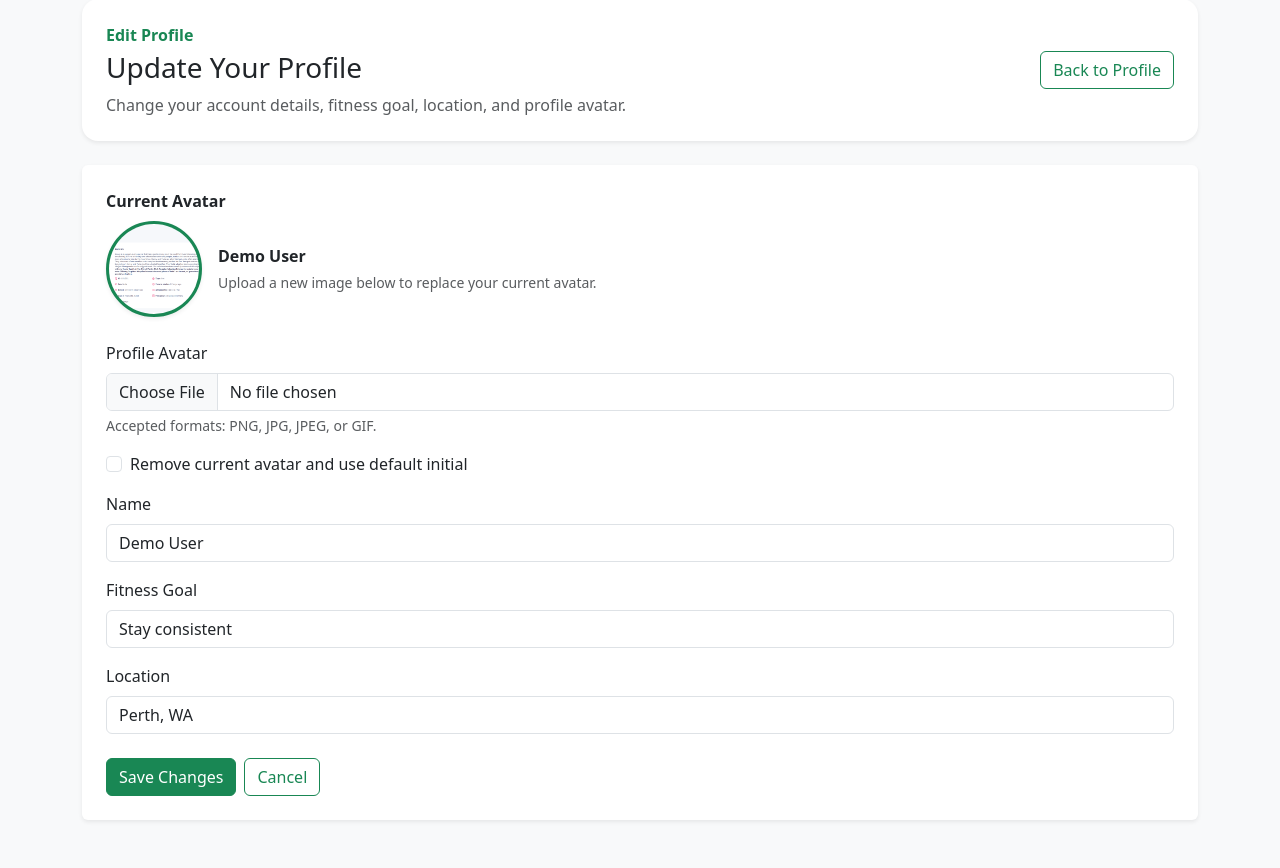
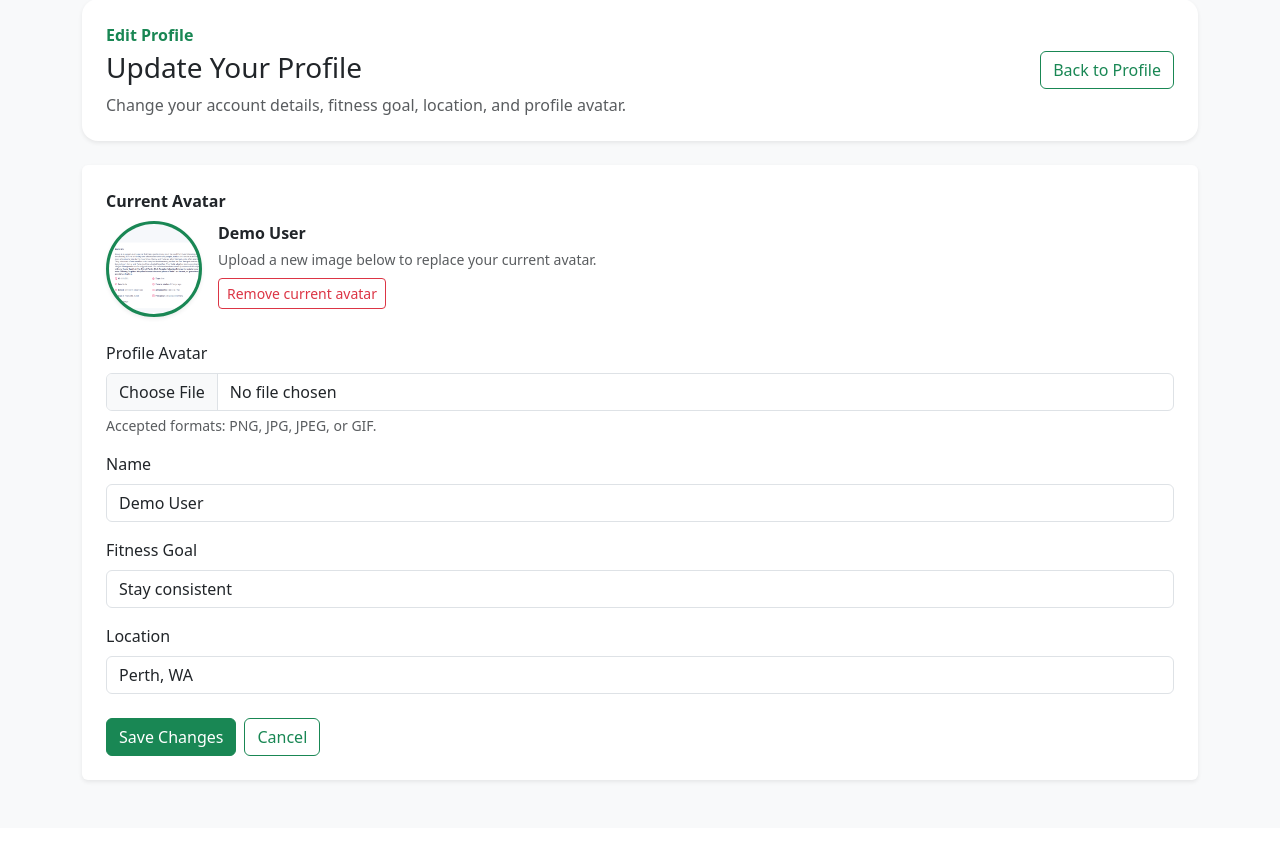
Before and after one commit to kiegiam/CITS3403-Test-Repo, a Flask app: page /profile/edit in a window 1280 px wide. Shown: the part 105-973 px from the top of the page. After the commit the page ends 888 px from the top, so only its background shows below. Run offline with Flask 3, Linux system fonts and the light colour scheme; a user stored in the database is signed in; data comes from the database, SQL or seed files in the repository.

Commit message:
Fixed the Profile picture deletion button

```diff
--- a/app.py
+++ b/app.py
@@ -1,7 +1,7 @@
 import os
 from datetime import date, datetime
 
-from flask import Flask, render_template, request, redirect, url_for, flash, session, jsonify
+from flask import Flask, render_template, request, redirect, url_for, flash, session, jsonify, current_app
 from flask_sqlalchemy import SQLAlchemy
 from sqlalchemy import text
 from werkzeug.security import generate_password_hash, check_password_hash
@@ -552,16 +552,33 @@ def edit_profile():
         return redirect(url_for("login"))
 
     user = current_user()
-
     if user is None:
         session.clear()
         return redirect(url_for("login"))
 
     if request.method == "POST":
+        action = request.form.get("action", "save")
+
+        if action == "remove_avatar":
+            if user.avatar_filename:
+                avatar_path = os.path.join(
+                    app.static_folder,
+                    "uploads",
+                    user.avatar_filename
+                )
+
+                if os.path.exists(avatar_path):
+                    os.remove(avatar_path)
+
+                user.avatar_filename = None
+                db.session.commit()
+
+            flash("Avatar removed. Default initials will now be used.")
+            return redirect(url_for("edit_profile"))
+
         name = request.form.get("name", "").strip()
         goal = request.form.get("goal", "").strip()
         location = request.form.get("location", "").strip()
-        avatar_file = request.files.get("avatar")
 
         if not name:
             flash("Name cannot be empty.")
@@ -574,34 +591,11 @@ def edit_profile():
         user.goal = goal or "Stay consistent"
         user.location = location or "Not set"
 
-        if avatar_file and avatar_file.filename:
-            if not allowed_image(avatar_file.filename):
-                flash("Avatar must be an image file: png, jpg, jpeg, or gif.")
-                return render_template(
-                    "edit_profile.html",
-                    profile=user_to_profile_dict(user)
-                )
-
-            os.makedirs(app.config["UPLOAD_FOLDER"], exist_ok=True)
-
-            original_filename = secure_filename(avatar_file.filename)
-            file_extension = original_filename.rsplit(".", 1)[1].lower()
-
-            avatar_filename = f"user_{user.id}_avatar.{file_extension}"
-            avatar_path = os.path.join(app.config["UPLOAD_FOLDER"], avatar_filename)
-
-            avatar_file.save(avatar_path)
-            user.avatar_filename = avatar_filename
-
         db.session.commit()
-
         flash("Profile updated successfully.")
         return redirect(url_for("profile"))
 
-    return render_template(
-        "edit_profile.html",
-        profile=user_to_profile_dict(user)
-    )
+    return render_template("edit_profile.html", profile=user_to_profile_dict(user))
 
 
 @app.route("/workouts")
--- a/static/css/styles.css
+++ b/static/css/styles.css
@@ -105,3 +105,21 @@ textarea {
     transform: scale(1.05);
     opacity: 0.9;
 }
+.profile-preview {
+    width: 72px;
+    height: 72px;
+    border-radius: 50%;
+    object-fit: cover;
+    border: 2px solid #198754;
+    box-shadow: 0 2px 8px rgba(0, 0, 0, 0.12);
+}
+
+.profile-preview-fallback {
+    background-color: #198754;
+    color: #ffffff;
+    font-weight: 700;
+    display: inline-flex;
+    align-items: center;
+    justify-content: center;
+    font-size: 1.25rem;
+}
--- a/templates/edit_profile.html
+++ b/templates/edit_profile.html
@@ -144,7 +144,7 @@
                             <div class="mb-4">
                                 <label class="form-label fw-semibold">Current Avatar</label>
 
-                                <div class="d-flex align-items-center gap-3">
+                                <div class="d-flex align-items-start gap-3 flex-wrap">
                                     <div
                                         class="rounded-circle bg-success text-white d-flex align-items-center justify-content-center shadow-sm border border-3 border-success overflow-hidden"
                                         style="width: 96px; height: 96px; font-size: 2rem; font-weight: 700;"
@@ -157,15 +157,27 @@
                                                 style="object-fit: cover;"
                                             >
                                         {% else %}
-                                            {{ profile.name[0] }}
+                                            {% set name_parts = profile.name.split() %}
+                                            {{ name_parts[0][0]|upper }}{% if name_parts|length > 1 %}{{ name_parts[-1][0]|upper }}{% endif %}
                                         {% endif %}
                                     </div>
 
-                                    <div>
+                                    <div class="flex-grow-1">
                                         <p class="mb-1 fw-semibold">{{ profile.name }}</p>
-                                        <p class="mb-0 text-muted small">
+                                        <p class="mb-2 text-muted small">
                                             Upload a new image below to replace your current avatar.
                                         </p>
+
+                                        {% if profile.avatar_filename %}
+                                            <button
+                                                type="submit"
+                                                name="action"
+                                                value="remove_avatar"
+                                                class="btn btn-outline-danger btn-sm"
+                                            >
+                                                Remove current avatar
+                                            </button>
+                                        {% endif %}
                                     </div>
                                 </div>
                             </div>
@@ -183,21 +195,6 @@
                                     Accepted formats: PNG, JPG, JPEG, or GIF.
                                 </div>
                             </div>
-
-                            {% if profile.avatar_filename %}
-                                <div class="form-check mb-3">
-                                    <input
-                                        class="form-check-input"
-                                        type="checkbox"
-                                        id="remove_avatar"
-                                        name="remove_avatar"
-                                        value="yes"
-                                    >
-                                    <label class="form-check-label" for="remove_avatar">
-                                        Remove current avatar and use default initial
-                                    </label>
-                                </div>
-                            {% endif %}
 
                             <div class="mb-3">
                                 <label for="name" class="form-label">Name</label>
@@ -234,7 +231,7 @@
                             </div>
 
                             <div class="d-flex flex-wrap gap-2">
-                                <button type="submit" class="btn btn-success">
+                                <button type="submit" name="action" value="save" class="btn btn-success">
                                     Save Changes
                                 </button>
 
```
